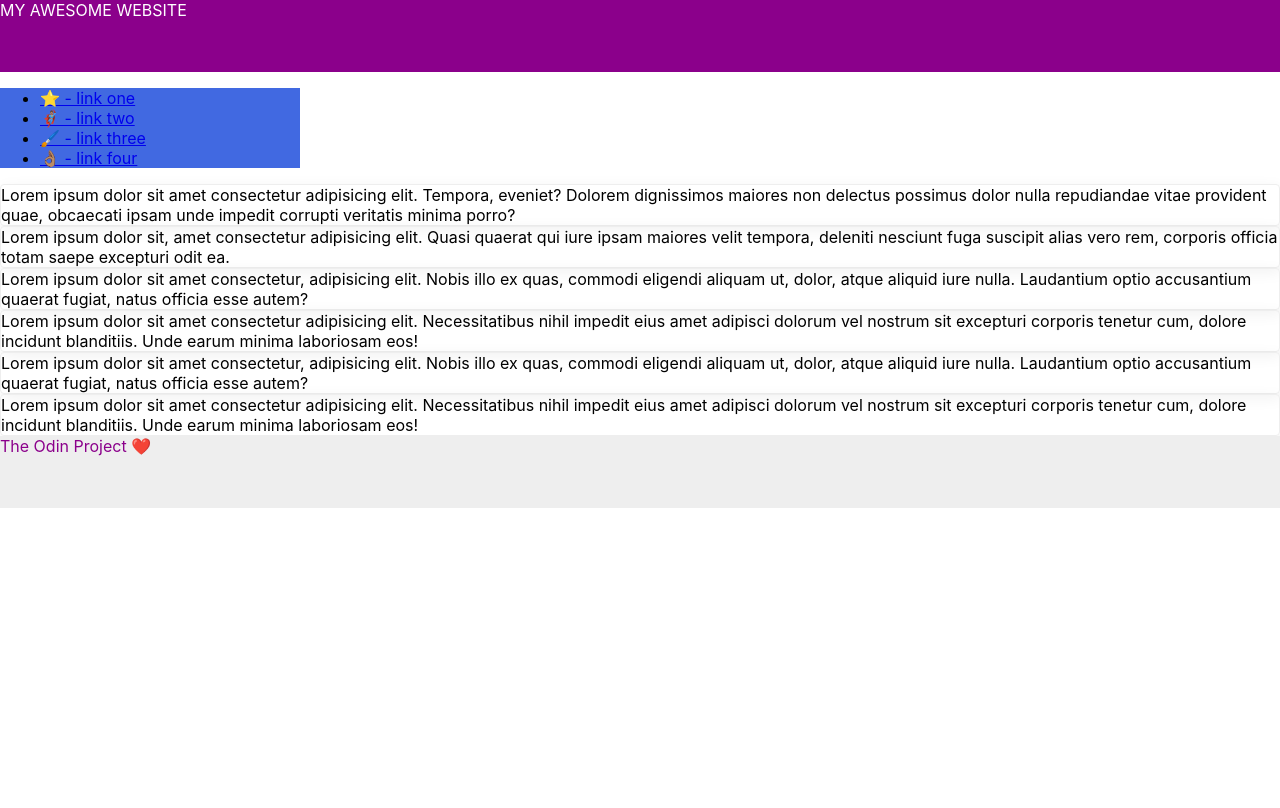
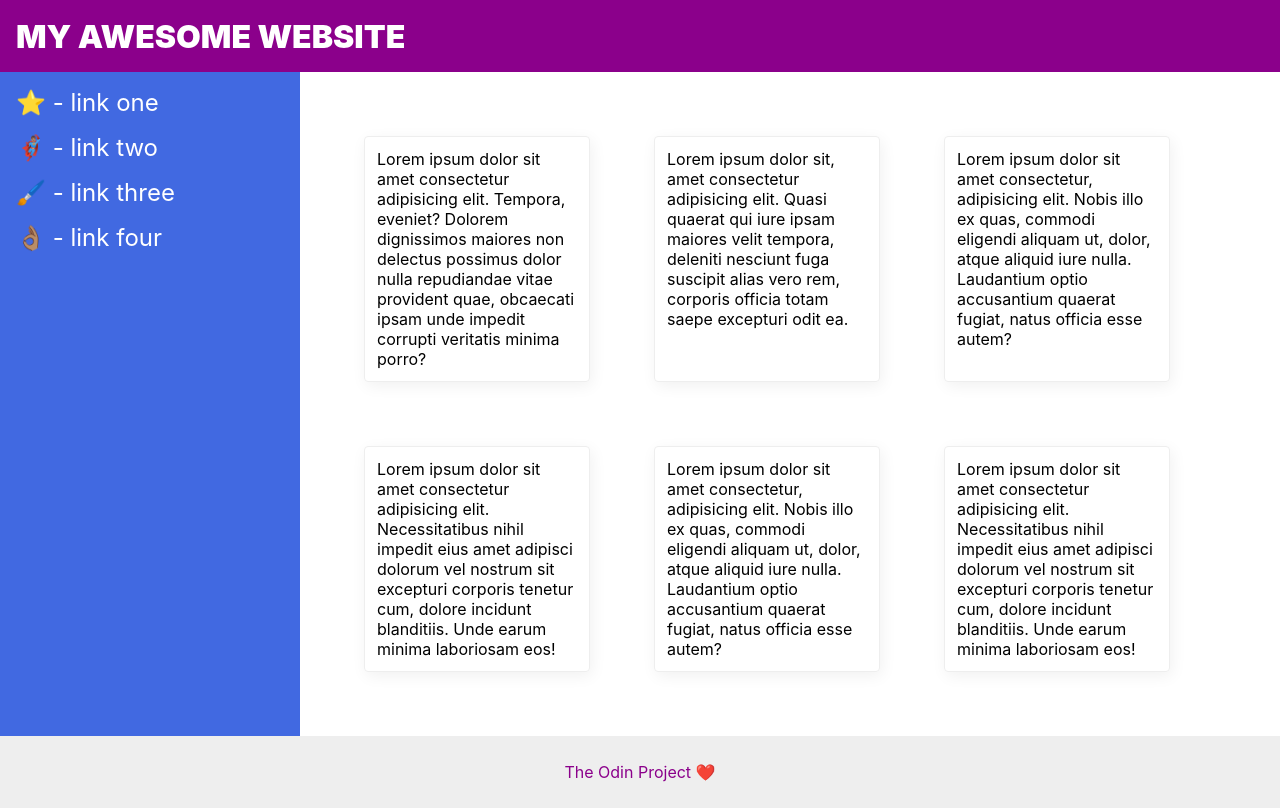
Before and after one commit to szxivk/odin-project-webdev-2024, a plain HTML site: page odin-proj/webdev-foundations/css-exercises/flex/07-flex-layout-2/index.html in a window 1280 px wide. Drawn offline with Linux system fonts and the light colour scheme.

Commit message:
Update solution for "/css-exercises/flex/07-flex-layout-2"
- updated both html and style.css to get desired results

```diff
--- a/odin-proj/webdev-foundations/css-exercises/flex/07-flex-layout-2/index.html
+++ b/odin-proj/webdev-foundations/css-exercises/flex/07-flex-layout-2/index.html
@@ -12,6 +12,7 @@
       MY AWESOME WEBSITE
     </div>
 
+    <div class="container">
       <div class="sidebar">
         <ul>
           <li><a href="#">⭐ - link one</a></li>
@@ -21,12 +22,18 @@
         </ul>
       </div>
 
+      <div class="cards">
         <div class="card">Lorem ipsum dolor sit amet consectetur adipisicing elit. Tempora, eveniet? Dolorem dignissimos maiores non delectus possimus dolor nulla repudiandae vitae provident quae, obcaecati ipsam unde impedit corrupti veritatis minima porro?</div>
         <div class="card">Lorem ipsum dolor sit, amet consectetur adipisicing elit. Quasi quaerat qui iure ipsam maiores velit tempora, deleniti nesciunt fuga suscipit alias vero rem, corporis officia totam saepe excepturi odit ea.</div>
         <div class="card">Lorem ipsum dolor sit amet consectetur, adipisicing elit. Nobis illo ex quas, commodi eligendi aliquam ut, dolor, atque aliquid iure nulla. Laudantium optio accusantium quaerat fugiat, natus officia esse autem?</div>
         <div class="card">Lorem ipsum dolor sit amet consectetur adipisicing elit. Necessitatibus nihil impedit eius amet adipisci dolorum vel nostrum sit excepturi corporis tenetur cum, dolore incidunt blanditiis. Unde earum minima laboriosam eos!</div>
         <div class="card">Lorem ipsum dolor sit amet consectetur, adipisicing elit. Nobis illo ex quas, commodi eligendi aliquam ut, dolor, atque aliquid iure nulla. Laudantium optio accusantium quaerat fugiat, natus officia esse autem?</div>
         <div class="card">Lorem ipsum dolor sit amet consectetur adipisicing elit. Necessitatibus nihil impedit eius amet adipisci dolorum vel nostrum sit excepturi corporis tenetur cum, dolore incidunt blanditiis. Unde earum minima laboriosam eos!</div>
+      </div>
+
+    </div>
+
+
 
     <div class="footer">
       The Odin Project ❤️
--- a/odin-proj/webdev-foundations/css-exercises/flex/07-flex-layout-2/style.css
+++ b/odin-proj/webdev-foundations/css-exercises/flex/07-flex-layout-2/style.css
@@ -1,29 +1,80 @@
+/* * {
+  border: 2px solid red;
+} */
+
 body {
   font-family: -apple-system, BlinkMacSystemFont, 'Segoe UI', Roboto, Oxygen, Ubuntu, Cantarell, 'Open Sans', 'Helvetica Neue', sans-serif;
   margin: 0;
   min-height: 100vh;
+  display: flex;
+  flex-direction: column;
 }
 
 .header {
   height: 72px;
   background: darkmagenta;
   color: white;
+  font-size: 32px;
+  font-weight: 900;
+  padding-left: 16px;
+  display: flex;
+  align-items: center;
 }
 
 .footer {
   height: 72px;
   background: #eee;
   color: darkmagenta;
+  display: flex;
+  justify-content: center;
+  align-items: center;
 }
 
 .sidebar {
   width: 300px;
   background: royalblue;
   box-sizing: border-box;
+  display: flex;
+  flex-direction: column;
+  flex-shrink: 0;
+  padding: 16px;
 }
 
 .card {
   border: 1px solid #eee;
   box-shadow: 2px 4px 16px rgba(0,0,0,.06);
   border-radius: 4px;
+  margin: 16px;
+  max-width: 300px;
+  padding: 12px;
+  width: 200px;
+
 }
+
+.container {
+  display: flex;
+  flex: 1;
+}
+
+ul {
+  list-style-type: none;
+  padding: 0;
+  margin:0;
+}
+
+a {
+  text-decoration: none;
+  color: white;
+  font-size: 24px;
+}
+
+.cards {
+  display: flex;
+  flex-wrap: wrap;
+  padding: 48px;
+  gap: 32px;
+}
+
+li {
+  margin-bottom: 16px;
+}
```
Lines whose indentation alone changed are shown as unchanged.
